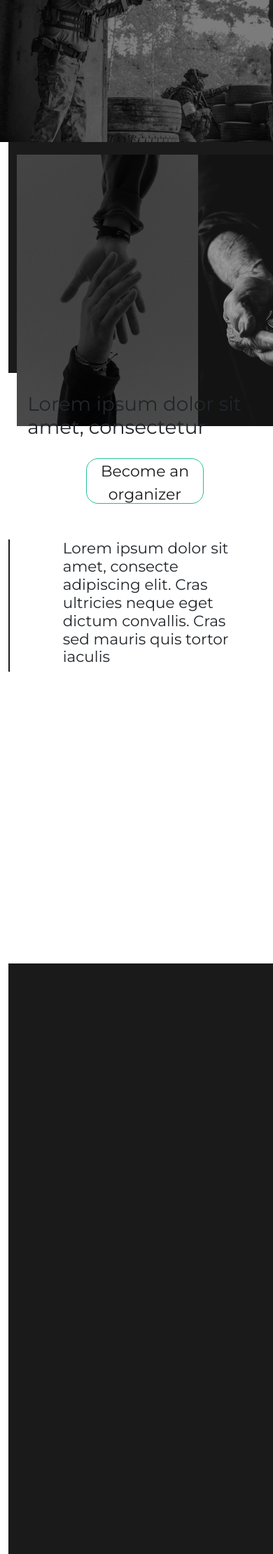
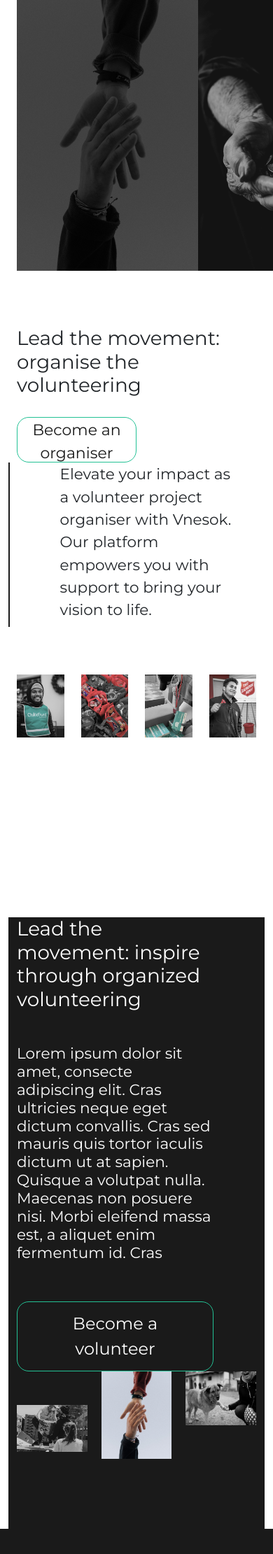
Before and after one commit to sh-andriy/UVO, a Django app: page /proekts/ in a window 390 px wide; the page is wider, and only the part inside the window is pictured. Shown: the part 1217-3438 px from the top of that part at 70% size. After the commit the page ends 3402 px from the top of that part, so only its background shows below. Run offline with Django 4.2, Linux system fonts and the light colour scheme.

Commit message:
home page update

```diff
--- a/essentials/static/styles.css
+++ b/essentials/static/styles.css
@@ -6,85 +7,83 @@
   color: white;
 }
 
-
-.navbar{
-    background-color: #1A1A1A;
+.navbar {
+  background-color: #1a1a1a;
   padding: 10px 20px;
-    /*position: fixed;*/
-    width: 100vw;
 }
 
-.blockHome1{
-    width: 100vw;
-    height: 130vh;
-    background-color: #1A1A1A;
+.blockHome1 {
+  height: 100%;
+}
+
+.black-bg {
+  position: absolute;
+  left: 0;
+  width: 100%;
+  z-index: -10;
+  height: 100%;
+  background-color: #1a1a1a;
+}
+
+.leftDiv {
+  display: flex;
+  flex-direction: column;
+}
+
+.blockHome2 {
+  /* width: 100vw; */
+  margin-top: 80px;
+  height: 100vh;
+  background-color: white;
+}
+.blockHome3 {
+  /* width: 100vw; */
+  height: 100%;
+  background-color: #1a1a1a;
+  padding-bottom: 100px;
 }
 
 @media (max-width: 767px) {
-    .blockHome1{
-        height: 200vh;
+  .black-bg{
+      height: 100%;
   }
 }
 
-.rightDiv{
-    width: 50%;
+.leftDiv_mainText {
+  color: white;
+  font-size: 70px;
 }
 
-.leftDiv{
-    margin-top: 22vh;
-    margin-left: 20px;
-    display: flex;
-    flex-direction: column;
-    align-items: center;
+.leftDiv h4 {
+  color: white;
+  margin-top: 35px;
+  width: 80%;
+  line-height: 150%;
 }
 
-.blockHome2{
-    width: 100vw;
-    height: 100vh;
-    background-color: white;
-}
-.blockHome3{
-    width: 100vw;
-    height: 100vh;
-    background-color: #1A1A1A;
+.greenText {
+  color: #22c194;
 }
 
-.leftDiv_mainText{
-    color: white;
-    font-size: 70px;
-    margin-left: 20px;
-}
-
-.leftDiv h4{
-    color: white;
-    margin-top: 35px;
-    width: 60%;
-}
-
-
-.greenText{
-    color: #22C194;
-}
-
-.block1TopDiv{
+.block1TopDiv {
   display: flex;
   justify-content: center;
   align-items: center;
 }
 
-.block1LowerDiv{
+.block1LowerDiv {
   display: flex;
   justify-content: space-evenly;
   align-items: center;
   margin-top: 5%;
 }
-*{
-    font-family: 'Montserrat';
+* {
+  font-family: "Montserrat";
   font-style: normal;
   font-weight: 400;
 }
 
-.homeButtons{
+.homeButtons {
   margin-top: 7%;
   width: 40%;
   display: flex;
@@ -123,61 +122,104 @@
   color: rgb(255, 255, 255);
 }
 
-.photoes{
-    margin-top: 100px;
+.block2_text1 {
+  display: flex;
+  flex-direction: column;
+  justify-content: center;
+  position: relative;
 }
 
-.block2_text1{
+.block2_text2 {
   display: flex;
   flex-direction: column;
   justify-content: center;
   align-items: center;
-    padding: 7%;
-    position: relative;
-
+  border-left: 2px solid #1a1a1a;
 }
 
-.block2_text2{
-    display: flex;
-    flex-direction: column;
-    justify-content: center;
-    align-items: center;
-    margin: 6% 0px;
-    border-left: 2px solid #1A1A1A;
+.block2_text2 h4 {
+  margin-left: 10%;
+  width: 75%;
+  line-height: 150%;
 }
 
-.block2_text2 h4{
-    margin-left: 10%;
-    width: 75%;
-}
-
-.block2button{
+.block2button {
   width: 50%;
   border-radius: 17px;
   height: 65px;
   background-color: transparent;
-    border: 1px solid #22C194;
+  border: 1px solid #22c194;
   font-size: 22px;
   box-sizing: border-box;
-    color: #1A1A1A;
+  color: #1a1a1a;
   transition: background-color 0.3s ease-in-out;
   text-decoration: none;
   margin-top: 6%;
 }
 
 .block2button:hover {
-    background-color: #22C194;
-    color: #1A1A1A;
+  background-color: #22c194;
+  color: white;
 }
 
-.photoesCarusel{
+.photoesCarusel {
   display: flex;
   flex-direction: row;
 }
 
-.photoesCarusel img{
+.photoesCarusel img {
   margin-top: 20px;
-}/*===========================LOGIN/SIGNUP PAGES=====================================================*/
+}
+
+.block3_text1 {
+  color: white;
+}
+
+.block3button {
+  padding: 13px 30px;
+  border: 1px solid #22C194;
+  border-radius: 17px;
+  background: none;
+  color: white;
+  font-size: 24px;
+  transition: 0.3s;
+}
+
+.block3button:hover {
+  background-color: #22c194;
+  color: #1a1a1a;
+}
+
+.photo-grid {
+  display: grid;
+  gap: 20px;
+  grid-template-rows: repeat(3, auto);
+  grid-template-columns: repeat(3, auto);
+}
+
+.photo-grid div:nth-child(1) {
+  grid-column: 1 / 2;
+  grid-row: 2 / 4;
+}
+
+.photo-grid div:nth-child(2) {
+  grid-column: 2 / 3;
+  grid-row: 1 / 4;
+  display: flex;
+  justify-content: center;
+}
+
+.photo-grid div:nth-child(3) {
+  grid-column: 3 / 4;
+  grid-row: 1 / 3;
+  display: flex;
+  justify-content: end;
+}
+
+.photo-grid div img {
+  width: 100%;
+}
+/*===========================LOGIN/SIGNUP PAGES=====================================================*/
 * {
   font-family: "Montserrat";
 }
--- a/essentials/templates/home.html
+++ b/essentials/templates/home.html
@@ -6,54 +6,54 @@
 <h1>logined home page</h1>
 {% else %}
 <!-- <h2>To gain full access, please login <a href="{% url 'users:login' %}">here</a></h2> -->
-<div class="blockHome1 container-fluid">
+<div class="blockHome1">
+    <div class="black-bg"></div>
+    <div class="container">
     <div class="row">
         <div class="col-md-6">
-            <div class="leftDiv">
+            <div class="leftDiv mt-5">
                 <div>
-                    <h1 class="leftDiv_mainText"><span class="greenText">Vnesok</span> - for <br>better tomorrow</h1>
+                    <h1 class="leftDiv_mainText mt-5"><span class="greenText">Vnesok</span> - for <br>better tomorrow</h1>
                 </div>
-                <h4> Lorem ipsum dolor sit amet, consectetur adipisicing elit.
-                    Tempore facilis quas enim? Tempore Tempore facilis quas enim? Tempore
-                </h4>
+                <h4>Join us to make a difference. Find meaningful projects, connect with like-minded volunteers, and create a positive impact.</h4>
                 <div class="homeButtons">
                     <button class="becomeVol">Become a volunteer</button>
-                    <button class="becomeOrg">Become an organizer</button>
+                    <button class="becomeOrg">Become an organiser</button>
                 </div>
             </div>
         </div>
 
         <div class="col-md-6">
-            <div class="photoes">
-                <div class="block1TopDiv">
-                    <img src="{% static 'img1.png' %}">
+            <div class="photos">
+                <div class="block1TopDiv mt-2">
+                    <img src="{% static './imgs/img1.png' %}">
                 </div>
                 <div class="block1LowerDiv">
-                    <img src="{% static 'img2.png' %}">
-                    <img src="{% static 'img3.png' %}">
+                    <img src="{% static './imgs/img2.png' %}">
+                    <img src="{% static './imgs/img3.png' %}">
                 </div>
             </div>
         </div>
     </div>
 </div>
-
+</div>
 
 <div class="blockHome2 container-fluid">
     <div class="row">
         <div class="col-md-6 block2_text1">
-            <h1>Lorem ipsum dolor sit amet, consectetur</h1>
-            <button class="block2button">Become an organizer</button>
+            <h1>Lead the movement: organise the volunteering</h1>
+            <button class="block2button">Become an organiser</button>
         </div>
         <div class="col-md-6 block2_text2">
-            <h4>Lorem ipsum dolor sit amet, consecte adipiscing elit. Cras ultricies neque eget dictum convallis. Cras sed mauris quis tortor iaculis</h4>
+            <h4>Elevate your impact as a volunteer project organiser with Vnesok. Our platform empowers you with support to bring your vision to life.</h4>
         </div>
         <div class="photoesCarusel">
-            <div class="container-fluid">
-                <div class="row">
-                    <!-- <img src="{% static 'img2.png' %}" class="col-3">
-                    <img src="{% static 'img2.png' %}" class="col-3">
-                    <img src="{% static 'img2.png' %}" class="col-3">
-                    <img src="{% static 'img2.png' %}" class="col-3"> -->
+            <div class="container p-0">
+                <div class="row mt-5">
+                    <img src="{% static './imgs/main-1.png' %}" class="col-3">
+                    <img src="{% static './imgs/main-2.png' %}" class="col-3">
+                    <img src="{% static './imgs/main-3.png' %}" class="col-3">
+                    <img src="{% static './imgs/main-4.png' %}" class="col-3">
                 </div>
             </div>
         </div>
@@ -62,8 +62,19 @@
 
 
 
-<div class="blockHome3">
-
+<div class="blockHome3 container-fluid">
+    <div class="row">
+        <div class="col-10 block3_text1">
+            <h1 class="mb-5">Lead the movement: inspire through organized volunteering</h1>
+            <h4>Lorem ipsum dolor sit amet, consecte adipiscing elit. Cras ultricies neque eget dictum convallis. Cras sed mauris quis tortor iaculis dictum ut at sapien. Quisque a volutpat nulla. Maecenas non posuere nisi. Morbi eleifend massa est, a aliquet enim fermentum id. Cras</h4>
+            <button class="block3button mt-5">Become a volunteer</button>
+        </div>
+        <div class="photo-grid">
+            <div><img src="{% static './imgs/img4.png' %}"></div>
+            <div><img src="{% static './imgs/img5.png' %}"></div>
+            <div><img src="{% static './imgs/img6.png' %}"></div>
+        </div>
+    </div>
 </div>
 {% endif %}
 {% endblock %}
```
Also changed, not shown: other parts of essentials/static/styles.css (+12 -12 lines), essentials/static/img1.png (deleted), essentials/static/img2.png (deleted), essentials/static/img3.png (deleted), essentials/static/imgs/img1.png (added), essentials/static/imgs/img2.png (added), essentials/static/imgs/img3.png (added), essentials/static/imgs/img4.png (added), essentials/static/imgs/img5.png (added), essentials/static/imgs/img6.png (added), essentials/static/imgs/main-1.png (added), essentials/static/imgs/main-2.png (added), essentials/static/imgs/main-3.png (added), essentials/static/imgs/main-4.png (added). Lines whose indentation alone changed are shown as unchanged.
